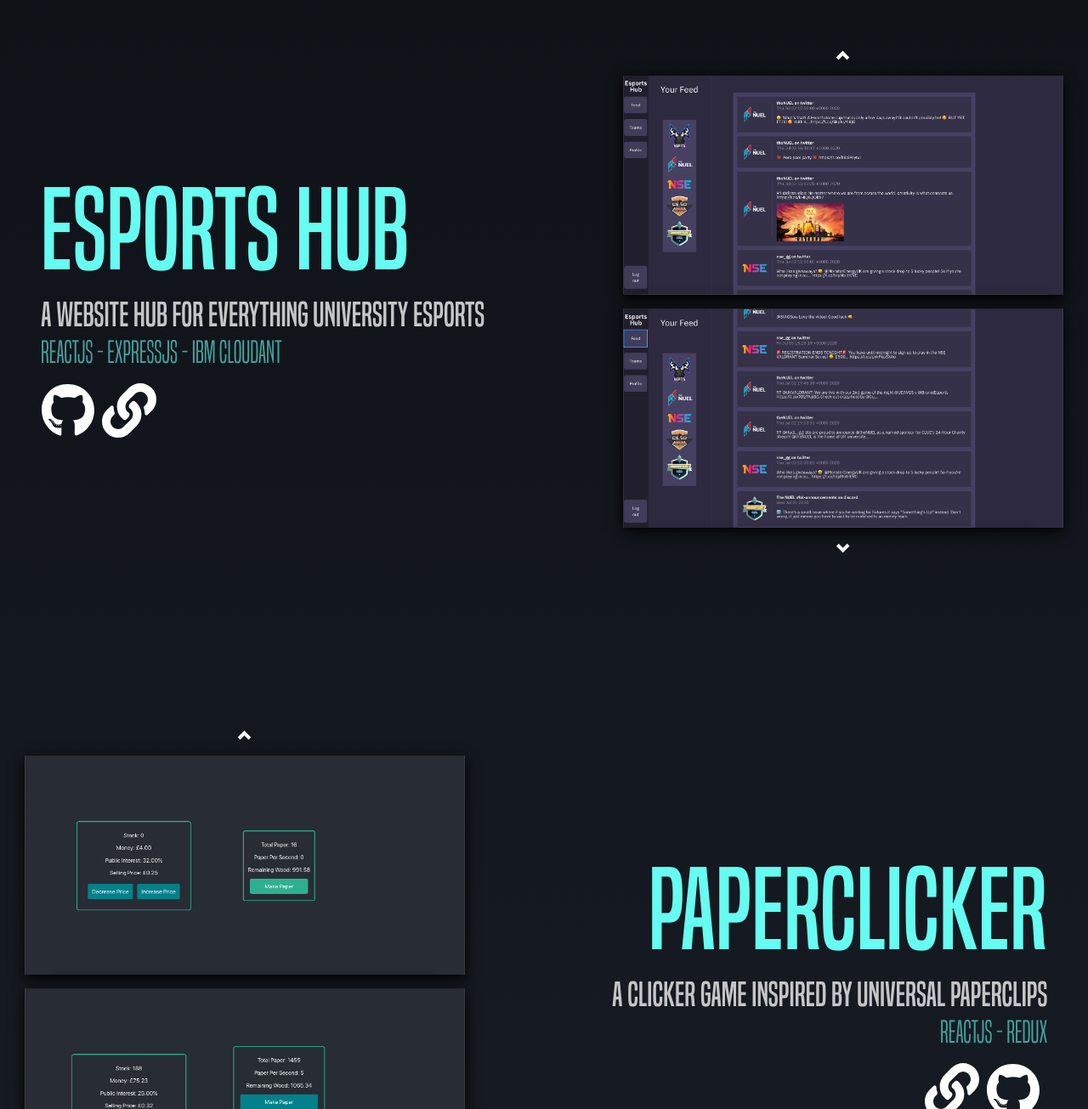
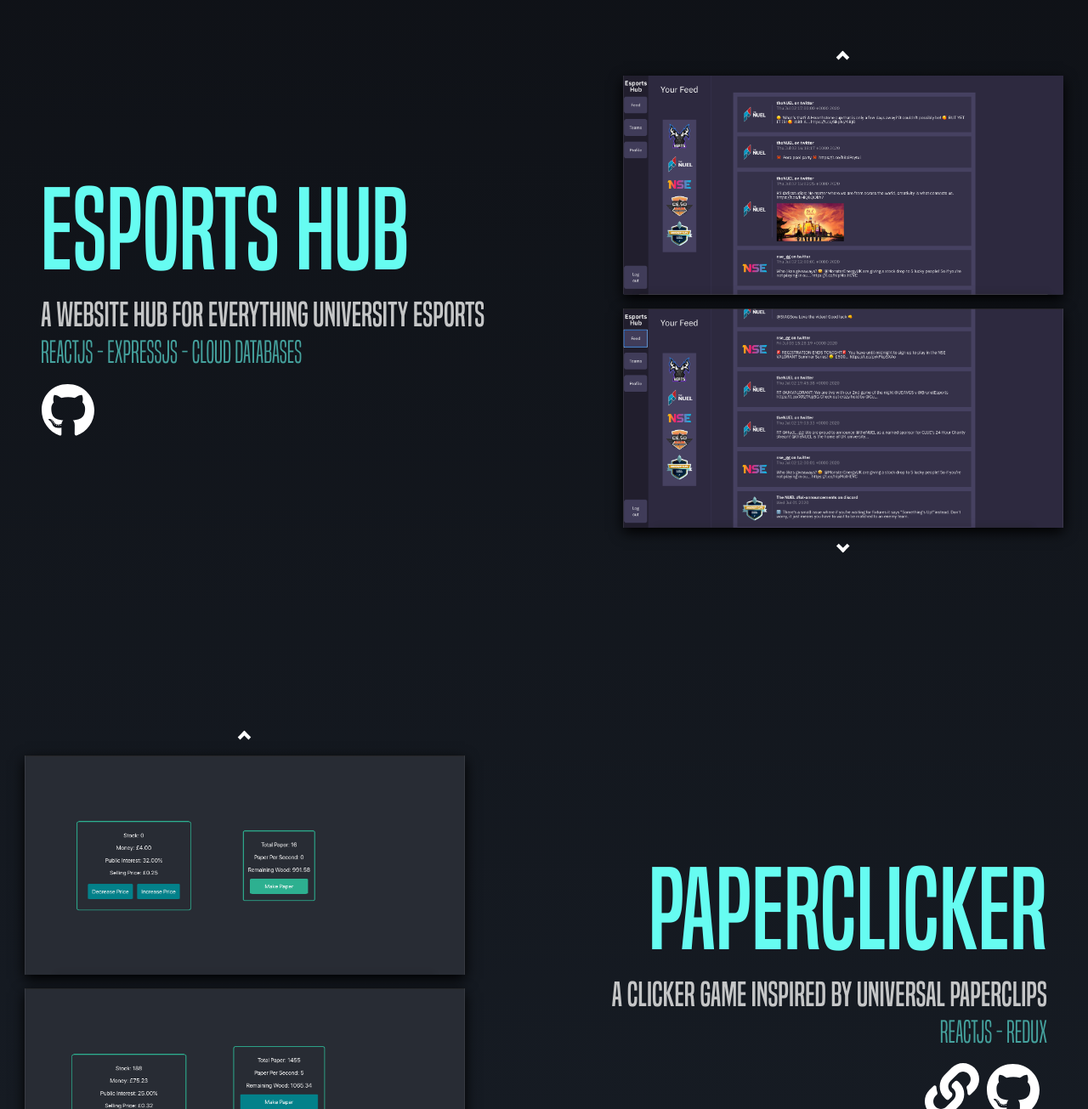
Before and after one commit to stefan-cooper/portfolio, a React (Create React App) app: page / in a window 1280 px wide. Shown: the part 845-2150 px from the top of the page at 85% size. Built offline with nearby package versions, Linux system fonts and the light colour scheme.

Commit message:
Update animations, links

```diff
--- a/src/App.js
+++ b/src/App.js
@@ -1,13 +1,14 @@
 import React from "react";
-import Zoom from "react-reveal/Zoom";
 import "./styling/app.scss";
 import { esportshub, paperclicker } from "./components/Portfolios";
 import { esportsHubImages, paperclickerImages } from "./components/Assets";
 import ImageSlideshow from "./components/ImageSlideshow";
 import Experience from "./components/Experience";
 import About from "./components/About";
+import { addScrollReveals } from "./scrollReveal";
 
 const App = () => {
+  addScrollReveals();
   return (
     <div className="everything">
       <div className="stefancooper">
@@ -16,24 +17,16 @@ const App = () => {
         </p>
       </div>
       <div className="esportshub">
-        <Zoom left cascade>
         {esportshub()}
-        </Zoom>
-        <Zoom left cascade>
-          <div className="portfolio-position">
+        <div className="portfolio-position esportshub-slideshow">
           <ImageSlideshow images={esportsHubImages} />
         </div>
-        </Zoom>
       </div>
       <div className="paperclicker">
-        <Zoom right cascade>
         {paperclicker()}
-        </Zoom>
-        <Zoom right cascade>
-          <div className="portfolio-position">
+        <div className="portfolio-position paperclicker-slideshow">
           <ImageSlideshow images={paperclickerImages} />
         </div>
-        </Zoom>
       </div>
       <Experience />
       <About />
--- a/src/components/Portfolios.js
+++ b/src/components/Portfolios.js
@@ -22,9 +22,9 @@ const buildSkills = (skills) => {
 
 const buildLinks = (links) => {
   let linkBuilder = [];
-  links.forEach((link) => {
+  links.forEach((link, index) => {
     linkBuilder.push(
-      <a target="_blank" rel="noopener noreferrer" href={link.url}>
+      <a key={index} target="_blank" rel="noopener noreferrer" href={link.url}>
         <FontAwesomeIcon className="portfolio__links__image" icon={link.icon} />
       </a>
     );
@@ -32,9 +32,9 @@ const buildLinks = (links) => {
   return linkBuilder;
 };
 
-const bigPortfolio = ({ title, subtext, skills, links, rtl = false }) => {
+const bigPortfolio = ({ title, subtext, skills, links, rtl = false, additionalClassnames }) => {
   return (
-    <div className={classNames("portfolio", { rtl: rtl })}>
+    <div className={classNames(`portfolio ${additionalClassnames}`, { rtl: rtl })}>
       <div className="portfolio__title">{title}</div>
       <div className="portfolio__subtext">{subtext}</div>
       {skills && <div className="portfolio__tert">{buildSkills(skills)}</div>}
@@ -45,7 +45,7 @@ const bigPortfolio = ({ title, subtext, skills, links, rtl = false }) => {
 
 export const smallPortfolio = ({ title, subtitle, description, subdescription, image }) => {
   return (
-    <div className="experience">
+    <div key={title} className="experience">
       <div className="experience__images">
         <img
           alt="Experience Logo"
@@ -69,11 +69,12 @@ export const esportshub = () => {
   return bigPortfolio({
     title: "ESPORTS HUB",
     subtext: "A website hub for everything university esports",
-    skills: ["reactjs", "expressjs", "ibm cloudant"],
+    skills: ["reactjs", "expressjs", "cloud databases"],
     links: [
-      { url: "https://github.com/stefan-cooper/esportshub-server", icon: faGithub },
-      { url: "https://hub.stefancooper.com", icon: faLink },
+      { url: "https://github.com/stefan-cooper/esportshub", icon: faGithub },
+      // { url: "https://hub.stefancooper.com", icon: faLink }, // currently not being hosted
     ],
+    additionalClassnames: "esportshub-title",
   });
 };
 
@@ -84,8 +85,9 @@ export const paperclicker = () => {
     skills: ["reactjs", "redux"],
     links: [
       { url: "https://github.com/stefan-cooper/paper-clicker", icon: faGithub },
-      { url: "http://clicker.stefancooper.com", icon: faLink },
+      { url: "http://paperclicker.com", icon: faLink },
     ],
     rtl: true,
+    additionalClassnames: "paperclicker-title",
   });
 };
--- a/src/index.js
+++ b/src/index.js
@@ -11,6 +11,10 @@ ReactDOM.render(
   document.getElementById("root")
 );
 
+if (module.hot) {
+  module.hot.accept();
+}
+
 // If you want your app to work offline and load faster, you can change
 // unregister() to register() below. Note this comes with some pitfalls.
 // Learn more about service workers: https://bit.ly/CRA-PWA
--- /dev/null
+++ b/src/scrollReveal.js
@@ -0,0 +1,51 @@
+import ScrollReveal from "scrollreveal";
+
+// add scroll reveals to page
+export const addScrollReveals = () => {
+  ScrollReveal().reveal(".stefancooper", {
+    origin: "bottom",
+    distance: "50%",
+    duration: 1500,
+    opacity: 0,
+  });
+  ScrollReveal().reveal(".esportshub-title", {
+    origin: "right",
+    distance: "5%",
+    duration: 1500,
+    delay: 300,
+    opacity: 0,
+    reset: true,
+  });
+  ScrollReveal().reveal(".esportshub-slideshow", {
+    origin: "left",
+    distance: "20%",
+    duration: 1500,
+    delay: 300,
+    opacity: 0,
+    reset: true,
+  });
+  ScrollReveal().reveal(".paperclicker-title", {
+    origin: "left",
+    distance: "10%",
+    duration: 1500,
+    delay: 300,
+    opacity: 0,
+    reset: true,
+  });
+  ScrollReveal().reveal(".paperclicker-slideshow", {
+    origin: "right",
+    distance: "20%",
+    duration: 1500,
+    delay: 300,
+    opacity: 0,
+    reset: true,
+  });
+  ScrollReveal().reveal(".experiences", {
+    origin: "bottom",
+    distance: "25%",
+    duration: 1500,
+    delay: 300,
+    opacity: 0,
+    reset: true,
+  });
+};
```
Also changed, not shown: package.json (+7 -7 lines), 1 other file (tests, documents, lock files or other folders). Lines whose indentation alone changed are shown as unchanged.
